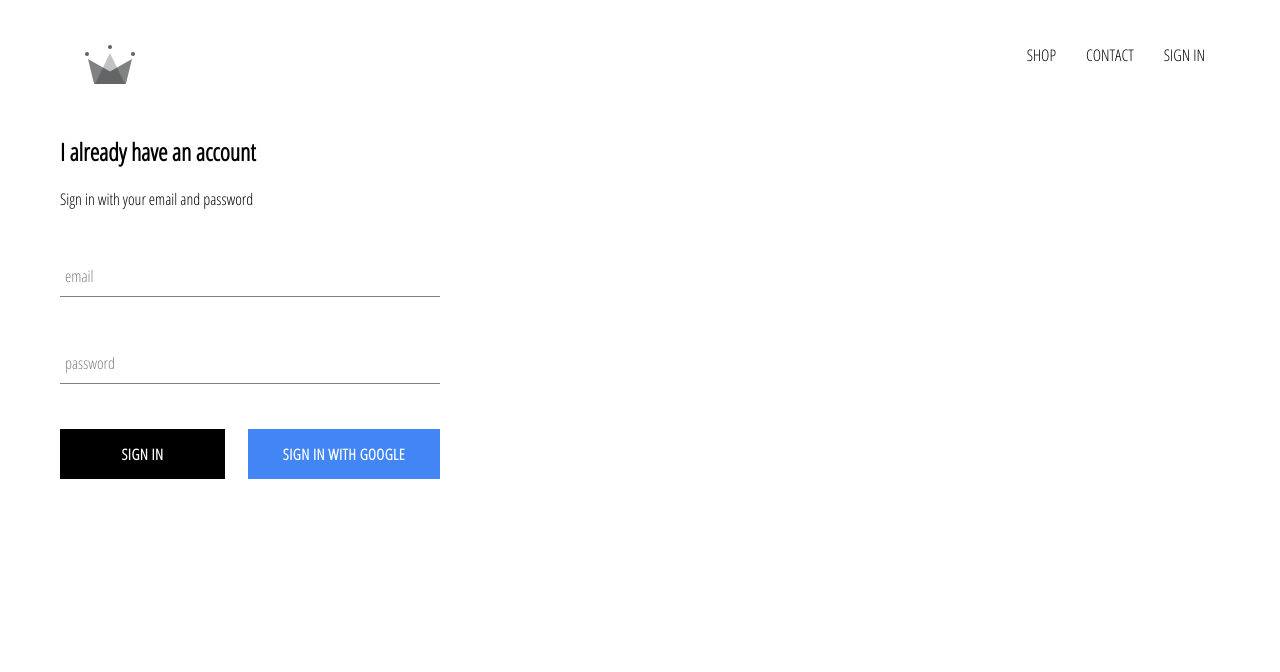
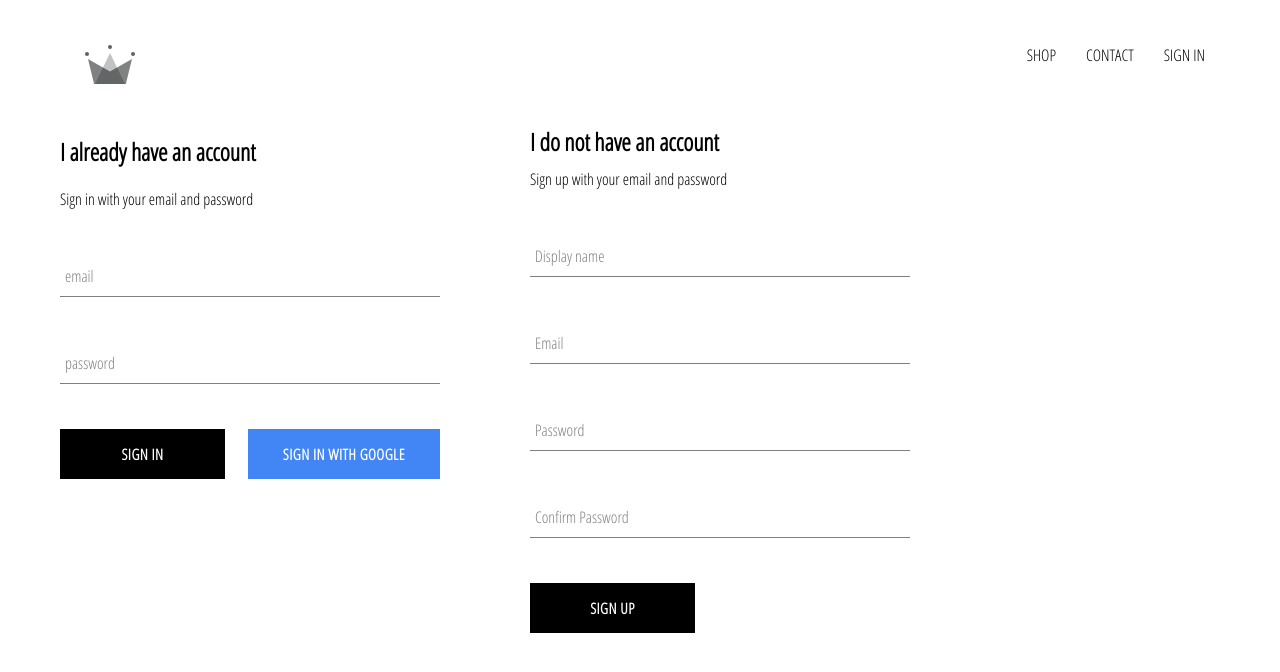
Before and after one commit to jbobd/larmoire, a React (Create React App) app: page /signin in a window 1280 px wide. Shown: the top 672 px of the page. Built offline with nearby package versions, Linux system fonts and the light colour scheme; no server answers.

Commit message:
added firebase utils, and authenticated users into firestore db

```diff
--- a/src/App.js
+++ b/src/App.js
@@ -7,29 +7,39 @@
 import ShopPage from "./pages/shop/shop.component";
 import Header from "./components/header/header.component";
 import SignInAndSignUpPage from "./pages/sign-in-and-sign-up/sign-in-and-sign-up.component";
-import { auth } from "./firebase/firebase.utils";
+import { auth, createUserProfileDocument } from "./firebase/firebase.utils";
 
 class App extends React.Component {
-  constructor(){
+  constructor() {
     super();
 
-    this.state={
+    this.state = {
       currentUser: null
-    }
+    };
   }
 
   unsubscribeFromAuth = null;
 
-  componentDidMount(){
-    this.unsubscribeFromAuth = auth.onAuthStateChanged(user => {
-      this.setState({currentUser:user});
-      console.log(user);
-    }
-    )
+  componentDidMount() {
+    this.unsubscribeFromAuth = auth.onAuthStateChanged(async userAuth => {
+      if (userAuth) {
+        const userRef = await createUserProfileDocument(userAuth);
+        userRef.onSnapshot(snapShot => {
+          this.setState({
+            currentUser: {
+              id: snapShot.id,
+              ...snapShot.data()
+            }
+          })
+          console.log(this.state);
+        });
+      }
+      this.setState({ currentUser: userAuth });
+    });
   }
 
-  componentWillUnmount () {
-    this.unsubscribeFromAuth ();
+  componentWillUnmount() {
+    this.unsubscribeFromAuth();
   }
 
   render() {
--- /dev/null
+++ b/src/components/sign-up/sign-up.component.jsx
@@ -0,0 +1,97 @@
+import React from "react";
+import FormInput from "../form-input/form-input.component";
+import CustomButton from "../custom-button/custom-button.component";
+import { auth, createUserProfileDocument } from "../../firebase/firebase.utils";
+
+import "./sign-up.styles.scss";
+
+class SignUp extends React.Component {
+  constructor() {
+    super();
+
+    this.state = {
+      displayName: "",
+      email: "",
+      password: "",
+      confirmPassword: ""
+    };
+  }
+
+  handleSubmit = async event => {
+    event.preventDefault();
+    const { displayName, email, password, confirmPassword } = this.state;
+
+    if (password !== confirmPassword) {
+      alert("Passwords don't match");
+      return;
+    }
+    try {
+      const { user } = await auth.createUserWithEmailAndPassword(
+        email,
+        password
+      );
+      await createUserProfileDocument(user, { displayName });
+
+      this.setState({
+        displayName: "",
+        email: "",
+        password: "",
+        confirmPassword: ""
+      });
+    } catch (error) {
+      console.error(error);
+    }
+  };
+
+  handleChange = event => {
+    const { name, value } = event.target;
+    this.setState({ [name]: value });
+  };
+
+  render() {
+    const { displayName, email, password, confirmPassword } = this.state;
+    return (
+      <div className="sign-up">
+        <h2 className="title">I do not have an account</h2>
+        <span>Sign up with your email and password</span>
+        <form className="sign-up-form" onSubmit={this.handleSubmit}>
+          <FormInput
+            type="text"
+            name="displayName"
+            value={displayName}
+            onChange={this.handleChange}
+            label="Display name"
+            required
+          />
+          <FormInput
+            type="email"
+            name="email"
+            value={email}
+            onChange={this.handleChange}
+            label="Email"
+            required
+          />
+          <FormInput
+            type="password"
+            name="password"
+            value={password}
+            onChange={this.handleChange}
+            label="Password"
+            required
+          />
+          <FormInput
+            type="password"
+            name="confirmPassword"
+            value={confirmPassword}
+            onChange={this.handleChange}
+            label="Confirm Password"
+            required
+          />
+          <CustomButton type="submit">SIGN UP</CustomButton>
+        </form>
+      </div>
+    );
+  }
+}
+
+export default SignUp;
--- /dev/null
+++ b/src/components/sign-up/sign-up.styles.scss
@@ -0,0 +1,9 @@
+.sign-up{
+    display:flex;
+    flex-direction: column;
+    width: 380px;
+
+    .title{
+        margin: 10px 0;
+    }
+}
--- a/src/firebase/firebase.utils.js
+++ b/src/firebase/firebase.utils.js
@@ -1,7 +1,7 @@
-import firebase from 'firebase/app';
-import 'firebase/database';
-import 'firebase/auth';
-import 'firebase/firestore';
+import firebase from "firebase/app";
+import "firebase/database";
+import "firebase/auth";
+import "firebase/firestore";
 
 const config = {
   apiKey: "AIzaSyDlnqRp6xdCp1abqSnNnFIqfNO7fpTe0Gk",
@@ -13,13 +13,29 @@
   appId: "1:627931711794:web:f512c898375a202c106f2b"
 };
 
+export const createUserProfileDocument = async (userAuth, additionalData) => {
+  if (!userAuth) return;
+  const userRef = firestore.doc(`users/${userAuth.uid}`);
+  const snapShot = await userRef.get();
+
+  if (!snapShot.exists) {
+    const { displayName, email } = userAuth;
+    const createdAt = new Date();
+
+    try {
+      await userRef.set({ displayName, email, createdAt, ...additionalData });
+    } catch (error) {console.log('error creating user', error.message)}
+  }
+  return userRef;
+}
+
 firebase.initializeApp(config);
 
 export const auth = firebase.auth();
 export const firestore = firebase.firestore();
 
 const provider = new firebase.auth.GoogleAuthProvider();
-provider.setCustomParameters({ prompt: 'select_account' });
+provider.setCustomParameters({ prompt: "select_account" });
 export const signInWithGoogle = () => auth.signInWithPopup(provider);
 
 export default firebase;
--- a/src/pages/sign-in-and-sign-up/sign-in-and-sign-up.component.jsx
+++ b/src/pages/sign-in-and-sign-up/sign-in-and-sign-up.component.jsx
@@ -1,12 +1,14 @@
-import React from 'react';
-import SignIn from '../../components/sign-in/sign-in.component';
+import React from "react";
+import SignIn from "../../components/sign-in/sign-in.component";
+import SignUp from "../../components/sign-up/sign-up.component";
 
-import './sign-in-and-sign-up.styles.scss';
+import "./sign-in-and-sign-up.styles.scss";
 
-const SignInAndSignUpPage = () => (
-    <div className='sign-in-and-sign-up'>
-        <SignIn />
-    </div>
+const SignInAndSignUpPage = () => (
+  <div className="sign-in-and-sign-up">
+    <SignIn />
+    <SignUp />
+  </div>
 );
 
 export default SignInAndSignUpPage;
--- a/src/pages/sign-in-and-sign-up/sign-in-and-sign-up.styles.scss
+++ b/src/pages/sign-in-and-sign-up/sign-in-and-sign-up.styles.scss
@@ -0,0 +1,6 @@
+.sign-in-and-sign-up {
+  width: 850px;
+  display: flex;
+  justify-content: space-between;
+  margin: 30x auto;
+}
```
Also changed, not shown: src/components/sign-in/sign-in.component.jsx (line endings or trailing spaces). Lines whose indentation alone changed are shown as unchanged.
